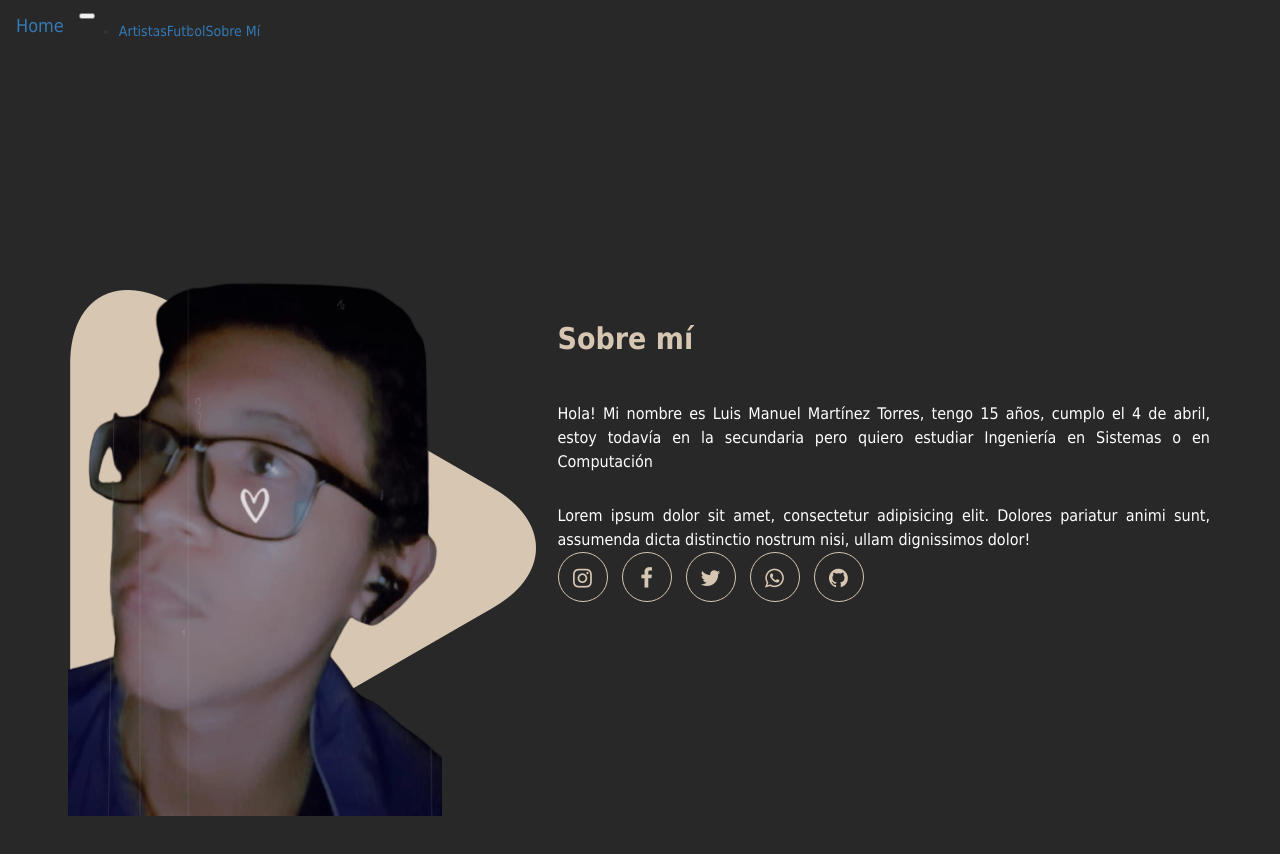
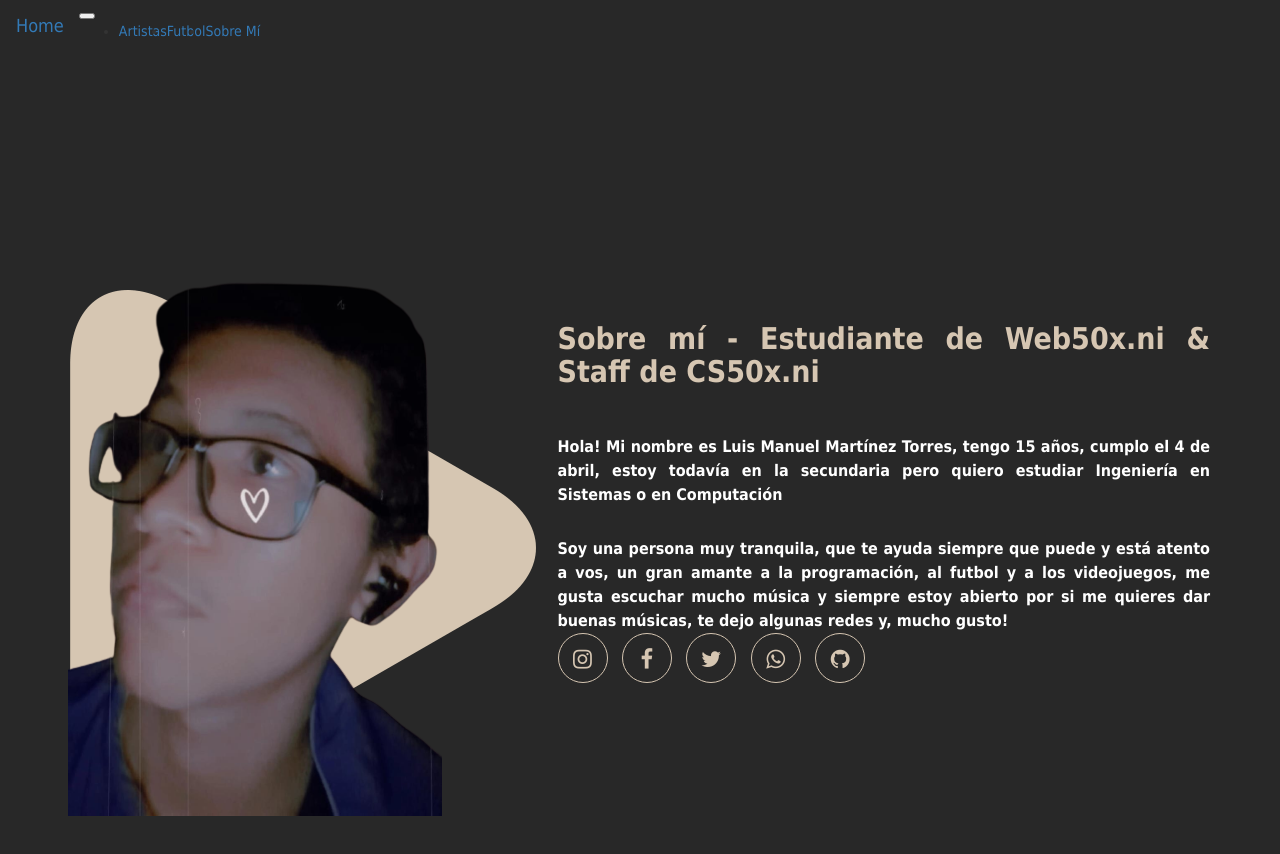
Before and after one commit to zIron0404/cs50w-project0, a plain HTML site: page about.html in a window 1280 px wide. Drawn offline with nearby package versions, Linux system fonts and the light colour scheme.

Commit message:
Casi finalizando el about, a falta de corregir la navbar

```diff
--- a/about.html
+++ b/about.html
@@ -184,14 +184,13 @@
 		<br>
 		<div class="col-md-7 about-right">
 
-			<h2 class="color-3"><b>Sobre mí</b>
-			</h2>
+			<h2 class="color-3"><b>Sobre mí - Estudiante de Web50x.ni & Staff de CS50x.ni			</h2>
 
 			<p class="p-first text-white">
 				Hola! Mi nombre es Luis Manuel Martínez Torres, tengo 15 años, cumplo el 4 de abril, estoy todavía en la secundaria pero quiero estudiar Ingeniería en Sistemas o en Computación
 			</p>
 			<p class="text-white">
-				Lorem ipsum dolor sit amet, consectetur adipisicing elit. Dolores pariatur animi sunt, assumenda dicta distinctio nostrum nisi, ullam dignissimos dolor!
+				Soy una persona muy tranquila, que te ayuda siempre que puede y está atento a vos, un gran amante a la programación, al futbol y a los videojuegos, me gusta escuchar mucho música y siempre estoy abierto por si me quieres dar buenas músicas, te dejo algunas redes y, mucho gusto!
 			</p>
 
 
```
